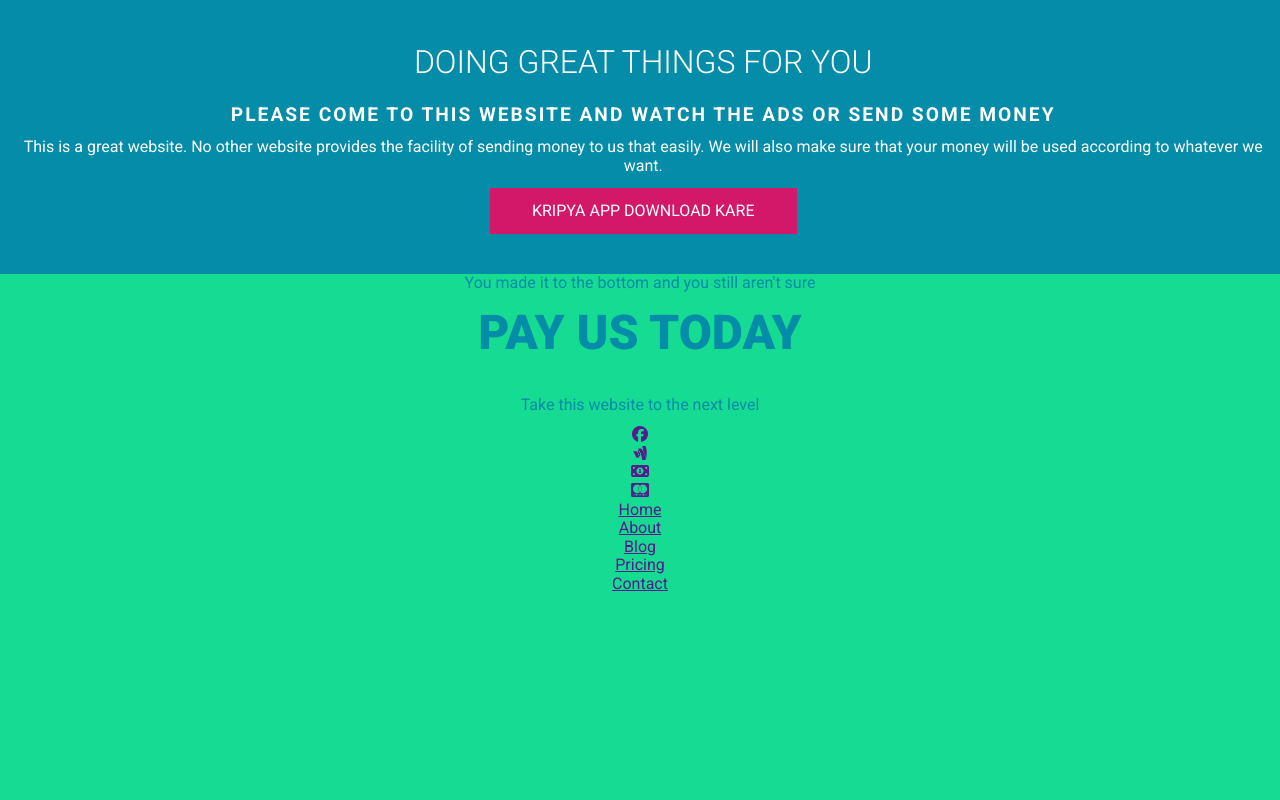
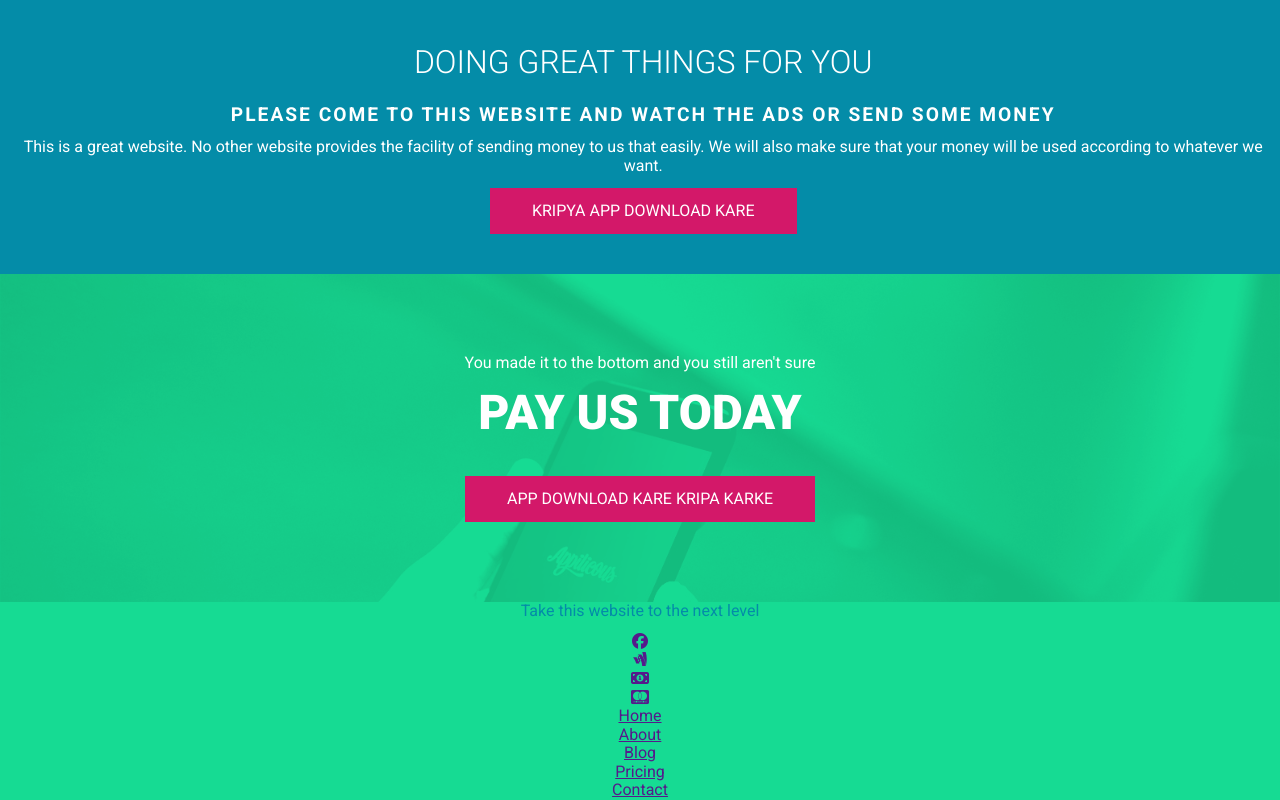
Before and after one commit to siddharth684/Responsive---start-to-finish, a plain HTML site: page index.html in a window 1280 px wide. Shown: the part 1328-2128 px from the top of the page. Before the commit the page ends 1921 px from the top, so only its background shows below. Drawn offline with nearby package versions, Linux system fonts and the light colour scheme.

Commit message:
Background image

```diff
--- a/index.html
+++ b/index.html
@@ -85,7 +85,7 @@
 <section class="cta">
 	<p class="">You made it to the bottom and you still aren't sure</p>
 	<h1 class="title-large">Pay us TODAY</h1>
-	<a href="" class="btn-btn--primary"></a>
+	<a href="" class="btn btn--primary">App download kare kripa karke</a>
 </section>
 
 <footer>
--- /dev/null
+++ b/sass/components/cta.sass
@@ -0,0 +1,8 @@
+.cta
+	background-color: $secondary
+	background-image: url(../img/call-to-action-background.jpg)
+	background-size: cover
+	background-position: center
+	padding: 5em 0
+	background-blend-mode: multiply
+	color: $text-inverse
--- a/sass/main.sass
+++ b/sass/main.sass
@@ -12,3 +12,4 @@
 @import layout/home-promo
 @import layout/sales-points
 @import components/buttons
+@import components/cta
```
Also changed, not shown: css/main.css.
